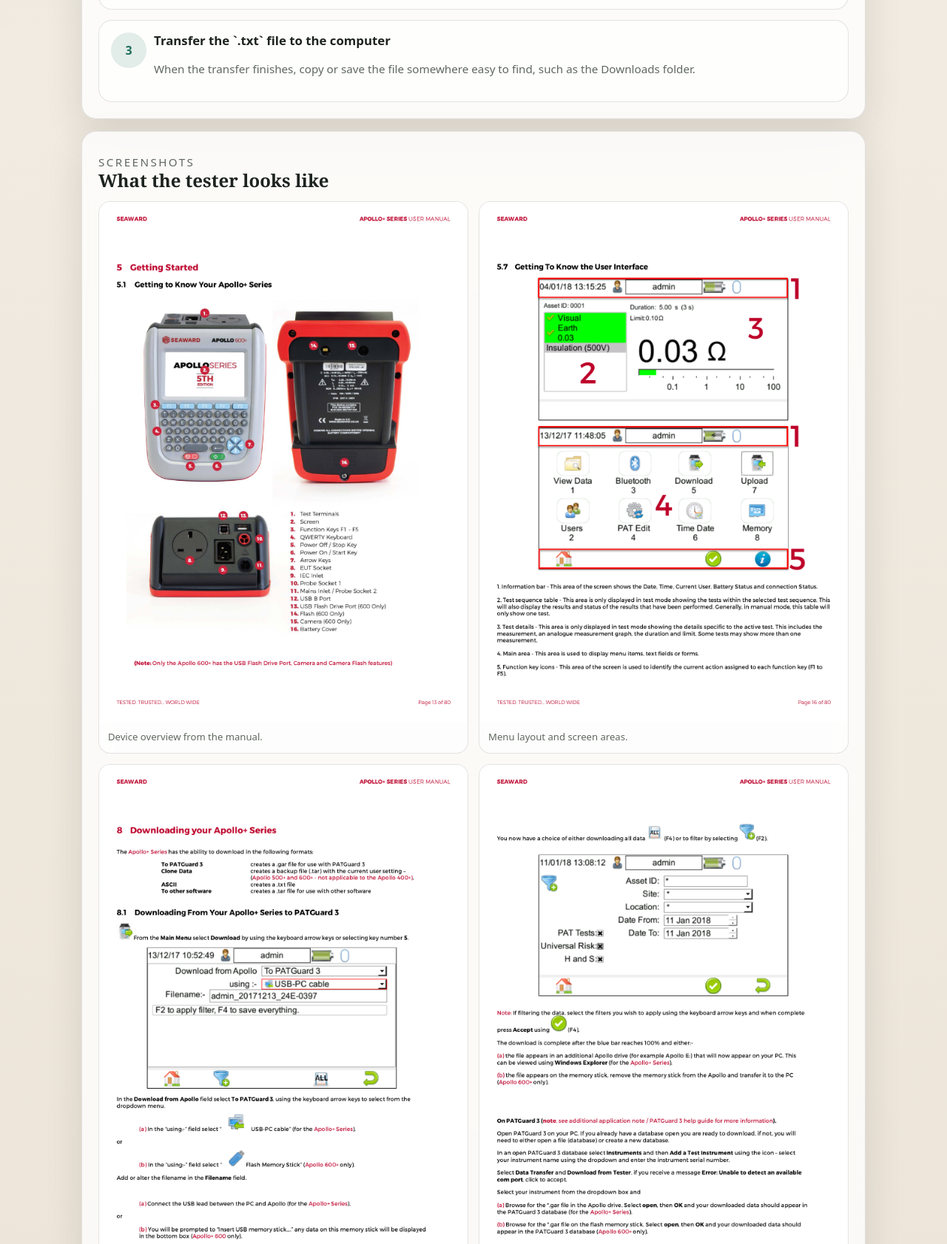
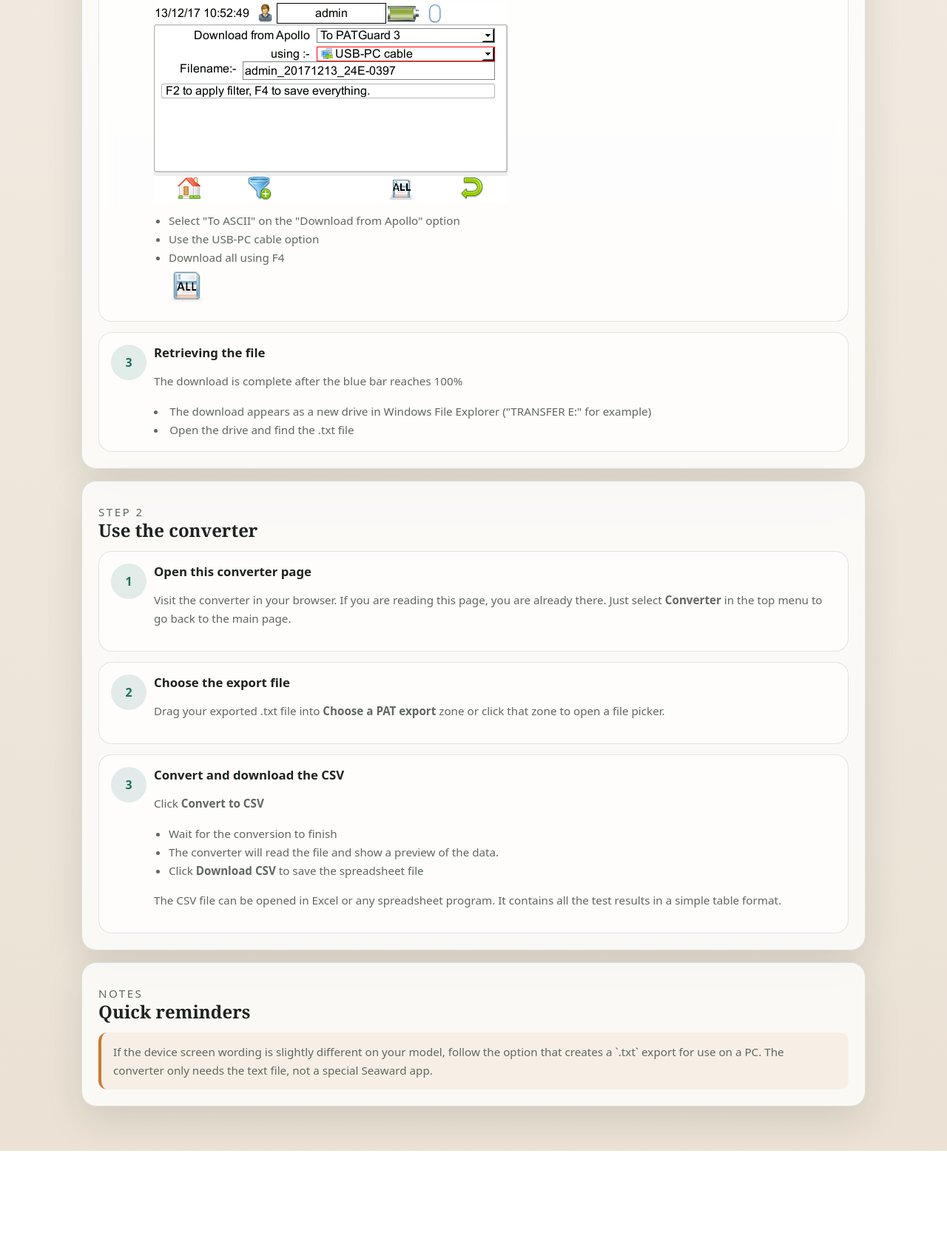
Before and after one commit to fluffycheese/seaward-pat-converter, a plain HTML site: page help.html in a window 1280 px wide. Shown: the part 1118-2800 px from the top of the page at 74% size. After the commit the page ends 2674 px from the top, so only its background shows below. Drawn offline with Linux system fonts and the light colour scheme.

Commit message:
user doc rewrite

```diff
--- a/help.html
+++ b/help.html
@@ -66,8 +66,9 @@
               <h3>Open the main menu on the Apollo tester</h3>
               <p>
                 The manual shows the main menu and the key areas of the screen.
-                The download option is reached from this menu.
+                The download option is reached from this menu using the arrow key or F5
               </p>
+              <img src="./assets/img/manual/ApolloPlus02.png" alt="Apollo+ tester download button" />
             </div>
           </article>
 
@@ -79,10 +80,12 @@
                 Follow the download flow on the device and choose the option
                 that saves the results to a file for PC use.
               </p>
+              <img src="./assets/img/manual/ApolloPlus01.png" alt="Apollo+ tester download settings" />
               <ul>
-                <li>Use the USB-PC cable option if your setup uses a cable.</li>
-                <li>Use the flash memory stick option if your model supports it.</li>
-                <li>Save the export as a `.txt` file.</li>
+                <li>Select "To ASCII" on the "Download from Apollo" option</li>
+                <li>Use the USB-PC cable option</li>
+                <li>Download all using F4<br>
+                <img src="./assets/img/manual/ApolloPlus03.png" alt="Apollo+ tester download all button" /></li>
               </ul>
             </div>
           </article>
@@ -90,39 +93,14 @@
           <article class="step">
             <div class="step-num">3</div>
             <div>
-              <h3>Transfer the `.txt` file to the computer</h3>
-              <p>
-                When the transfer finishes, copy or save the file somewhere
-                easy to find, such as the Downloads folder.
-              </p>
+              <h3>Retrieving the file</h3>
+               <p>
+                  The download is complete after the blue bar reaches 100%
+               </p>
+               <li>The download appears as a new drive in Windows File Explorer ("TRANSFER E:" for example)</li>
+               <li>Open the drive and find the .txt file</li>
             </div>
           </article>
-        </div>
-      </section>
-
-      <section class="panel">
-        <div class="section-heading">
-          <p class="eyebrow">Screenshots</p>
-          <h2>What the tester looks like</h2>
-        </div>
-
-        <div class="figure-grid">
-          <figure class="shot">
-            <img src="./assets/img/manual/page-13.png" alt="Apollo+ tester front, rear, and underside views from the manual" />
-            <figcaption>Device overview from the manual.</figcaption>
-          </figure>
-          <figure class="shot">
-            <img src="./assets/img/manual/page-16.png" alt="Apollo+ user interface and main menu diagram from the manual" />
-            <figcaption>Menu layout and screen areas.</figcaption>
-          </figure>
-          <figure class="shot">
-            <img src="./assets/img/manual/download-40.png" alt="Manual page showing the download screen and file transfer options" />
-            <figcaption>Download screen and file transfer options.</figcaption>
-          </figure>
-          <figure class="shot">
-            <img src="./assets/img/manual/download-41.png" alt="Manual page showing filters and the option to save all data" />
-            <figcaption>Filters versus saving everything.</figcaption>
-          </figure>
         </div>
       </section>
 
@@ -136,10 +114,11 @@
           <article class="step">
             <div class="step-num">1</div>
             <div>
-              <h3>Open the converter page</h3>
+              <h3>Open this converter page</h3>
               <p>
-                Visit the converter in your browser. It is the same site as
-                the help page, just the home page.
+                Visit the converter in your browser. If you are reading this
+                page, you are already there. Just select  <strong>Converter</strong> in the
+                top menu to go back to the main page.
               </p>
             </div>
           </article>
@@ -149,8 +128,8 @@
             <div>
               <h3>Choose the export file</h3>
               <p>
-                Click <strong>Choose a PAT export</strong> and select the
-                `.txt` file you saved from the tester.
+                Drag your exported .txt file into <strong>Choose a PAT export</strong> zone
+                or click that zone to open a file picker.
               </p>
             </div>
           </article>
@@ -160,9 +139,16 @@
             <div>
               <h3>Convert and download the CSV</h3>
               <p>
-                Click <strong>Convert to CSV</strong>, then use
-                <strong>Download CSV</strong> to save the spreadsheet file.
-                Open that file in Excel if you want to sort or filter it.
+                Click <strong>Convert to CSV</strong>
+              </p>
+                <ul>
+                  <li>Wait for the conversion to finish</li>
+                  <li>The converter will read the file and show a preview of the data.</li>
+                  <li>Click <strong>Download CSV</strong> to save the spreadsheet file</li>
+                </ul>
+              <p>
+                The CSV file can be opened in Excel or any spreadsheet program. It
+                contains all the test results in a simple table format.
               </p>
             </div>
           </article>
```
Also changed, not shown: assets/img/manual/ApolloPlus01.png (added), assets/img/manual/ApolloPlus02.png (added), assets/img/manual/ApolloPlus03.png (added), assets/img/manual/download-40.png (deleted), assets/img/manual/download-41.png (deleted), assets/img/manual/download-42.png (deleted), assets/img/manual/download-43.png (deleted), assets/img/manual/download-44.png (deleted), assets/img/manual/download-45.png (deleted), assets/img/manual/download-46.png (deleted), assets/img/manual/page-13.png (deleted), assets/img/manual/page-14.png (deleted), assets/img/manual/page-15.png (deleted), assets/img/manual/page-16.png (deleted).
